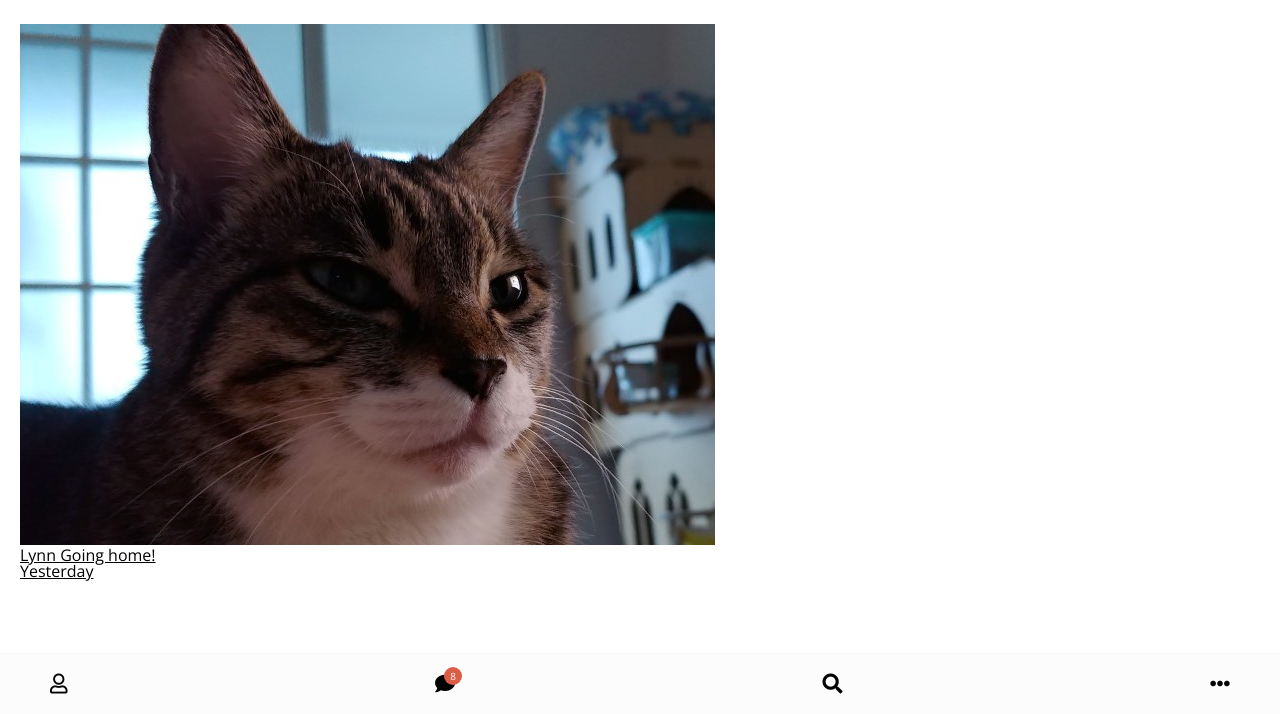
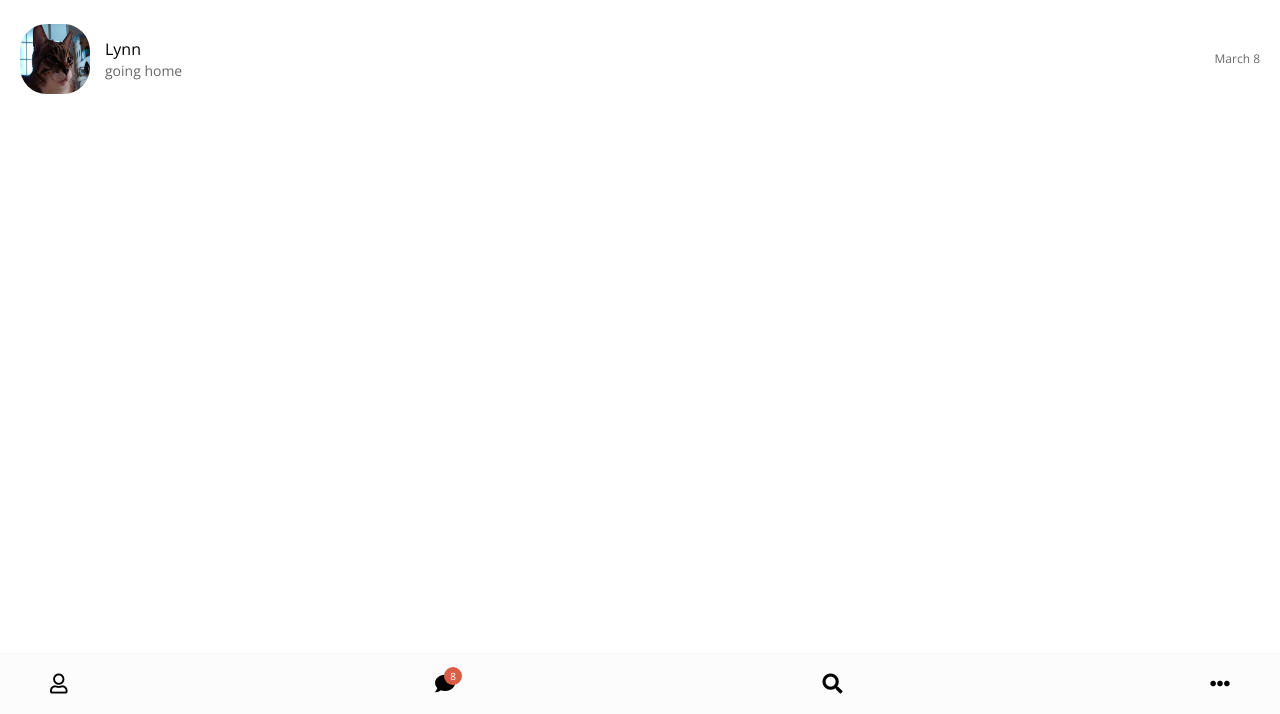
Before and after one commit to irisHanb/kakao-clone, a plain HTML site: page index.html in a window 1280 px wide. Shown: the part 86-800 px from the top of the page. Drawn offline with nearby package versions, Linux system fonts and the light colour scheme.

Commit message:
styling friend UI

```diff
--- /dev/null
+++ b/css/friend.css
@@ -0,0 +1,49 @@
+.friend {
+  display: flex;
+  justify-content: space-between;
+  align-items: center;
+}
+
+.friend .friend__avatar {
+  width: 50px;
+  height: 50px;
+  border-radius: 38%;
+  margin-right: 15px;
+}
+
+.friend__avatar.g-avatar {
+  width: 70px;
+  height: 70px;
+}
+
+.friend__avatar.m-avatar {
+  width: 60px;
+  height: 60px;
+}
+
+.friend .friend__column {
+  display: flex;
+  align-items: center;
+}
+
+.friend__content .friend__name {
+  display: block;
+  margin-bottom: 5px;
+}
+
+.friend__content .friend__status,
+.friend__content .friend__bottom-text,
+.friend .chat__timestamp {
+  opacity: .6;
+}
+
+.friend__content .friend__bottom-text {
+  font-size: 14px;
+}
+
+.friend__content .friend__status,
+.friend .chat__timestamp {
+  font-size: 12px;
+}
+
+.friend .chat__timestamp {}
--- a/css/styles.css
+++ b/css/styles.css
@@ -4,6 +4,7 @@
 @import 'status-bar.css';
 @import 'header.css';
 @import 'nav-bar.css';
+@import 'friend.css';
 
 /* default */
 body {
@@ -15,6 +16,7 @@ body {
 
 a {
   color: inherit;
+  text-decoration: none;
 }
 
 * {
--- a/index.html
+++ b/index.html
@@ -40,15 +40,19 @@
     <ul class="chats_list">
       <li class="chats__chat chat">
         <a href="chat.html">
-          <img class="chat__avatar g-avatar" src="images/avatar.jpg" alt="" />
-          <div class="chat__column">
-            <div class="chat__content">
-              <span class="chat__username">Lynn</span>
-              <span class="chat__prview">Going home!</span>
+          <div class="friends__friend friend">
+            <div class="friend__column">
+              <img class="g-avatar friend__avatar" src="images/avatar.jpg" alt="" />
+              <div class="friend__content">
+                <span class="friend__name">Lynn</span>
+                <span class="friend__bottom-text">
+                  going home
+                </span>
+              </div>
             </div>
-          </div>
-          <div class="chat__column">
-            <span class="chat__timestamp">Yesterday</span>
+            <div class="friend__column">
+              <span class="chat__timestamp">March 8</span>
+            </div>
           </div>
         </a>
       </li>
```
Also changed, not shown: find.html (+1 -1 lines), friends.html (+2 -2 lines).
